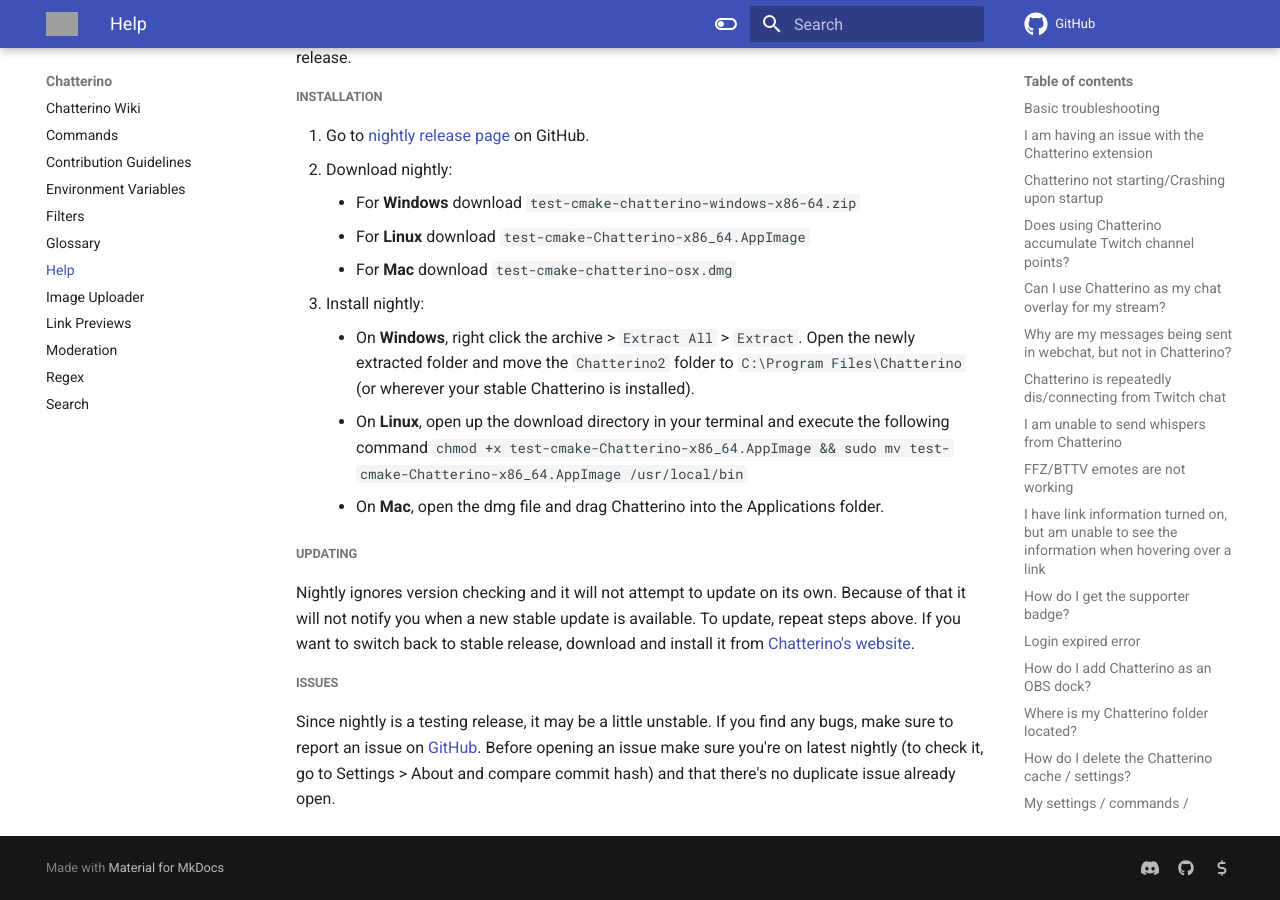
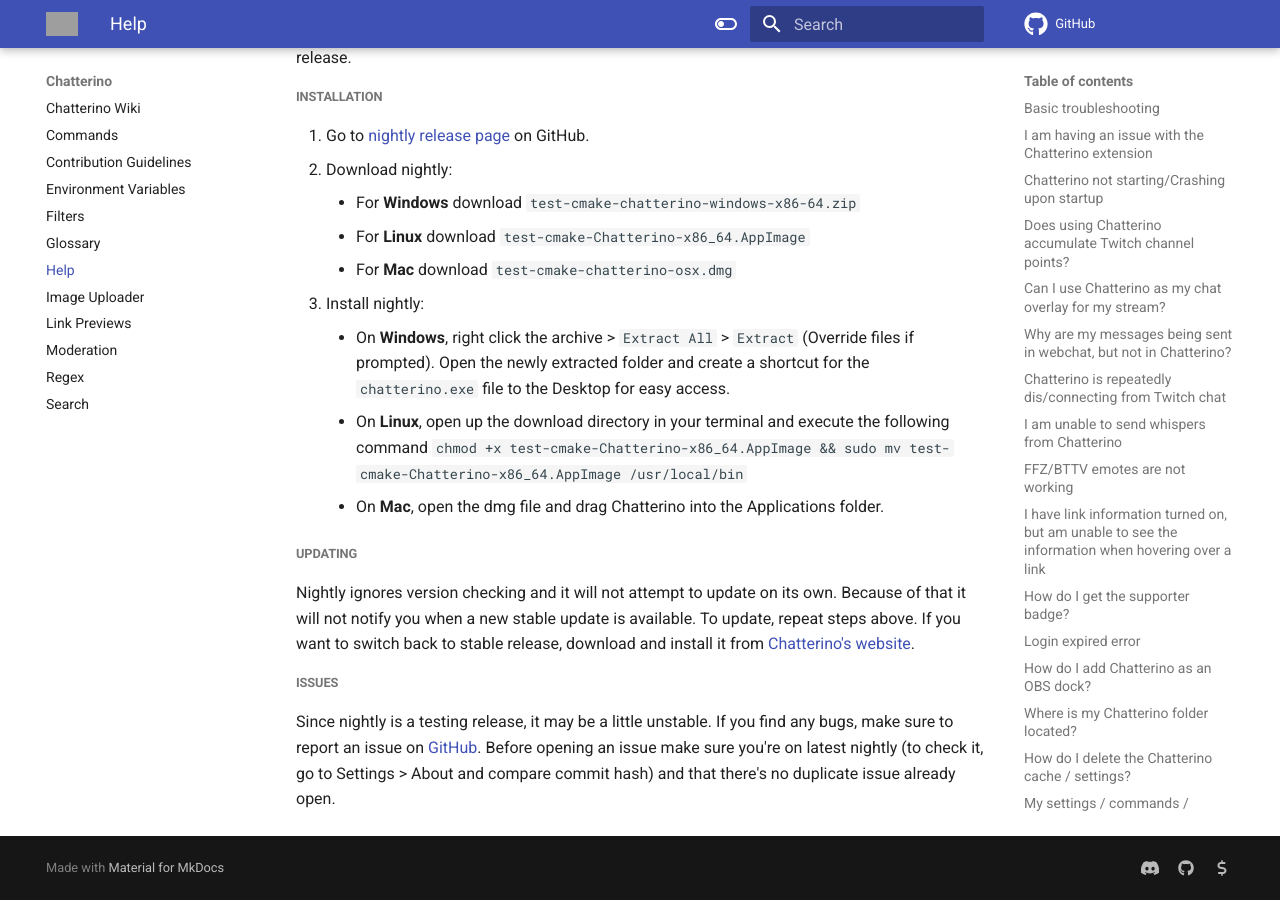
Before and after one commit to Chatterino/wiki, an MkDocs documentation site: the page built from docs/Help.md, in a window 1280 px wide and 900 px high, scrolled down 3893 px. Built offline with MkDocs 1.6.1 and Material for MkDocs 9.7.7, drawn with Linux system fonts in a browser that asks for light colours; comment, search, counter and statistics services are not loaded; grey boxes are pictures that could not be loaded.

Commit message:
Rephrase windows installation process
Co-authored-by: pajlada <rasmus.karlsson@pajlada.com>

```diff
--- a/docs/Help.md
+++ b/docs/Help.md
@@ -111,7 +111,7 @@
     - For **Linux** download `test-cmake-Chatterino-x86_64.AppImage`
     - For **Mac** download `test-cmake-chatterino-osx.dmg`
 1. Install nightly:
-    - On **Windows**, right click the archive > `Extract All` > `Extract`. Open the newly extracted folder and move the `Chatterino2` folder to `C:\Program Files\Chatterino` (or wherever your stable Chatterino is installed).
+    - On **Windows**, right click the archive > `Extract All` > `Extract` (Override files if prompted). Open the newly extracted folder and create a shortcut for the `chatterino.exe` file to the Desktop for easy access.
     - On **Linux**, open up the download directory in your terminal and execute the following command `chmod +x test-cmake-Chatterino-x86_64.AppImage && sudo mv test-cmake-Chatterino-x86_64.AppImage /usr/local/bin`
     - On **Mac**, open the dmg file and drag Chatterino into the Applications folder.
 
```
